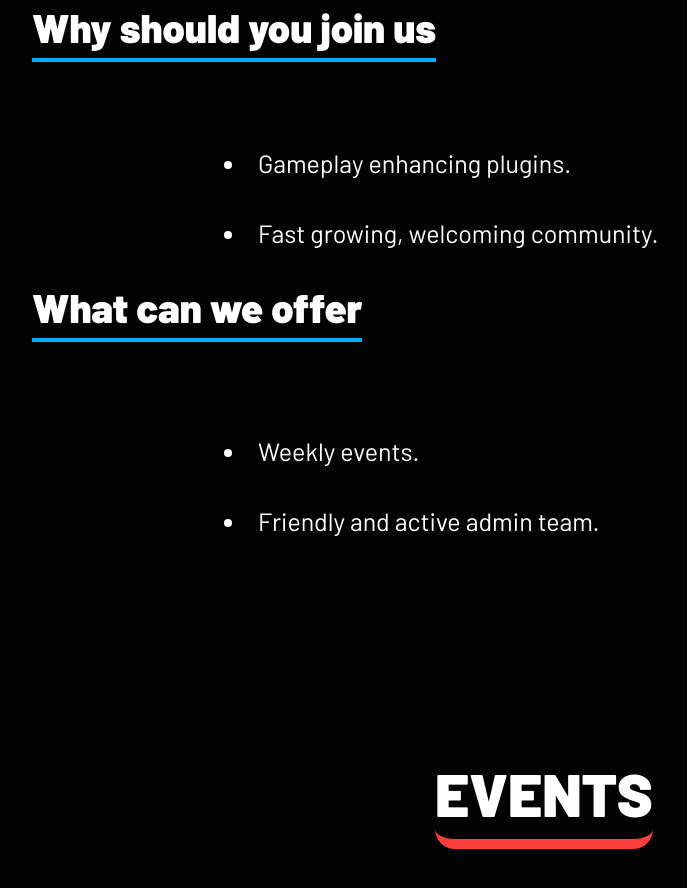
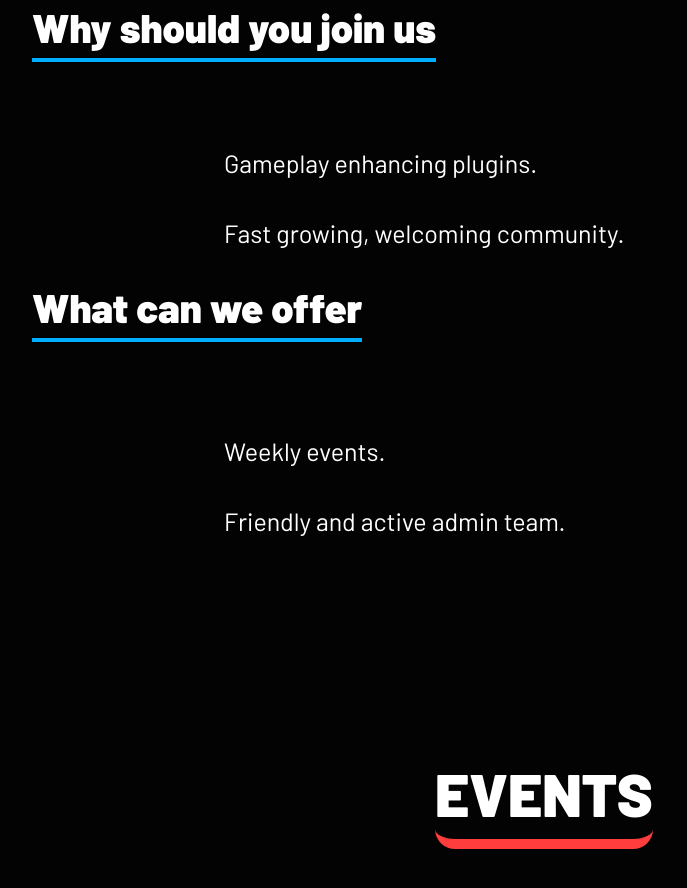
Before and after one commit to ZirixCZ/Quincys-SCP-Party, a plain HTML site: page index.html in a window 1280 px wide. Shown: the part 1157-2045 px from the top of the page, without its empty margins (96-783 px from the left). Drawn offline with nearby package versions, Linux system fonts and the light colour scheme; files that its build step writes are made by us from their sources.

Commit message:
deleted dots

```diff
--- a/_join-s.scss
+++ b/_join-s.scss
@@ -39,6 +39,7 @@ padding-bottom: 7px;
 .join-s-li {
 height: 50%;
     li {
+        list-style-type: none;
         font-size: 25px;
         top: 90%;
         left: 25%;
@@ -50,6 +51,7 @@ height: 50%;
 .join-s-li2 {
 height: 50%;
     li {
+        list-style-type: none;
         font-size: 25px;
         top: 50%;
         left: 25%;
```
